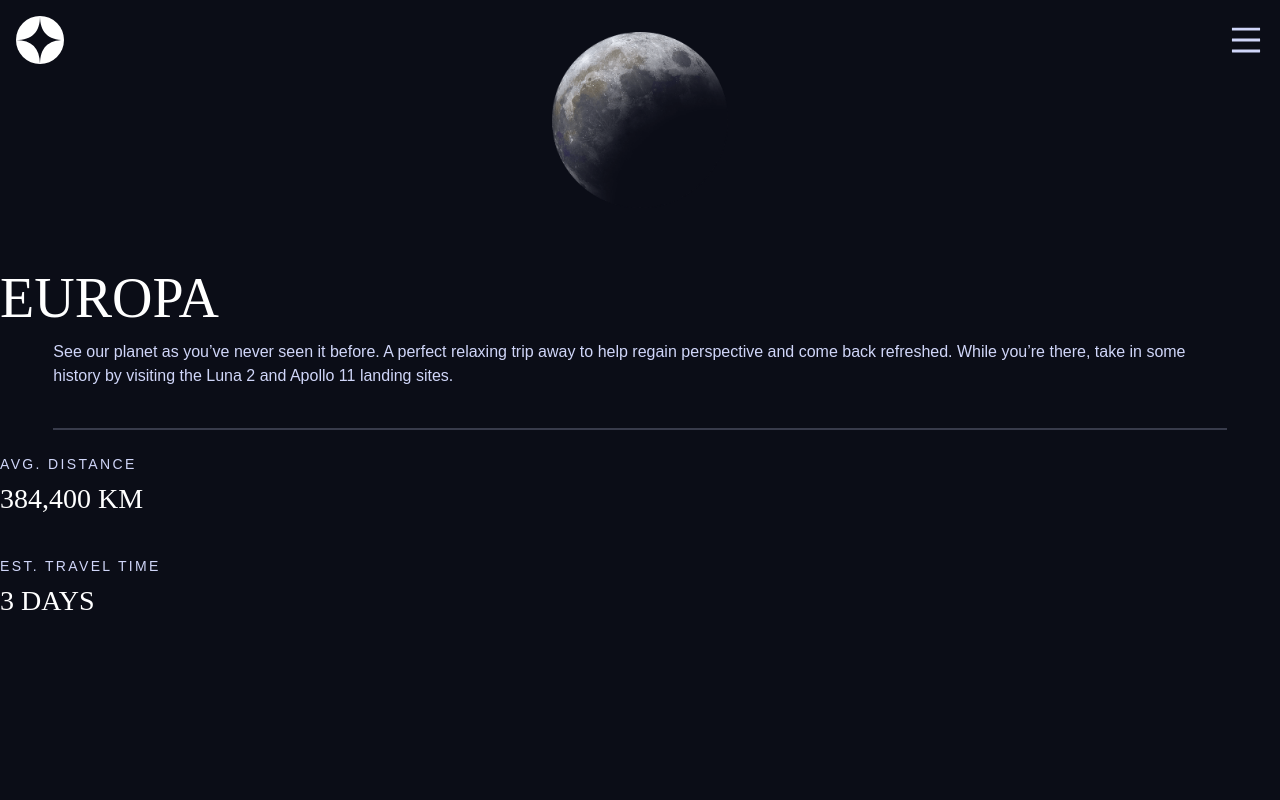
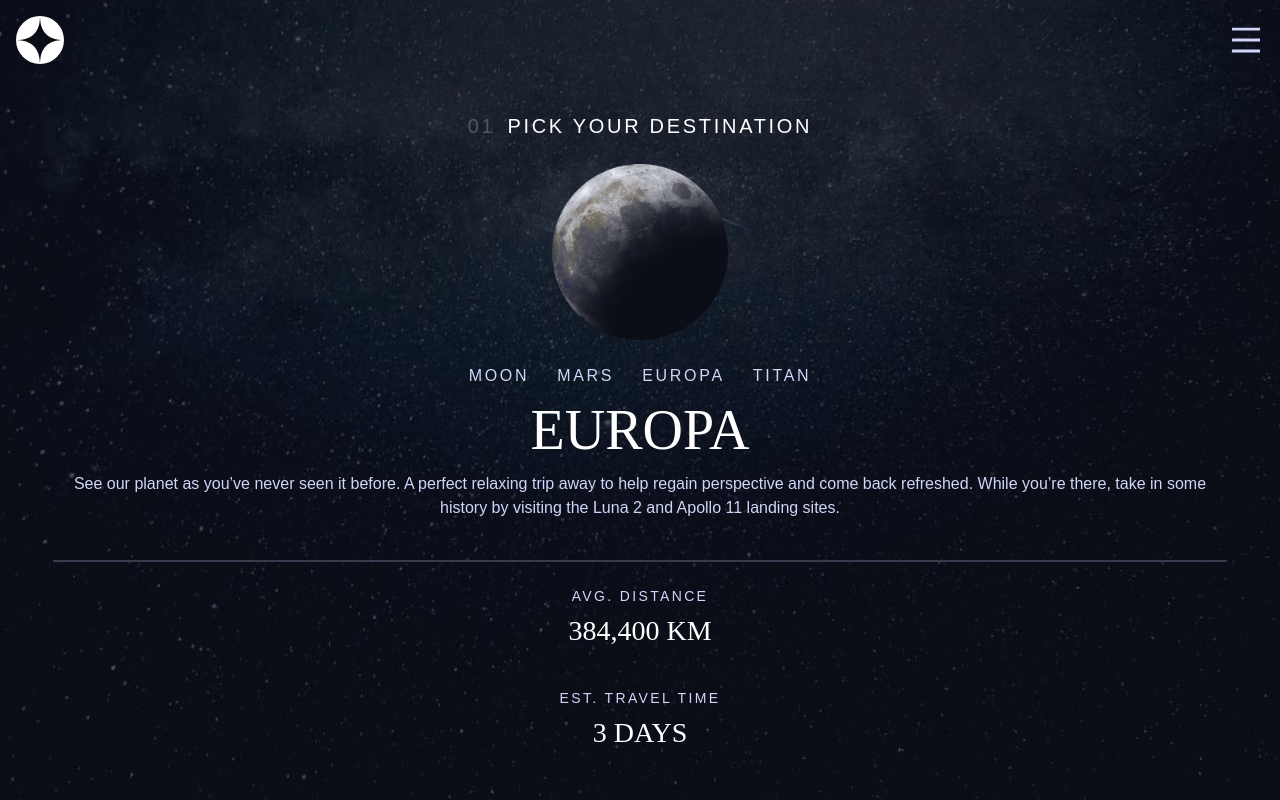
Before and after one commit to beloveddie/space-tourism, a React (Create React App) app: page /destination in a window 1280 px wide. Built offline with nearby package versions, Linux system fonts and the light colour scheme.

Commit message:
Setup routing

```diff
--- a/src/App.tsx
+++ b/src/App.tsx
@@ -3,6 +3,7 @@ import Layout from "./components/Layout";
 import { Routes, Route } from "react-router-dom";
 import Crew from "./pages/Crew";
 import Destination from "./pages/Destination";
+import DestinationLayout from "./components/Destination/DestinationLayout";
 import Technology from "./pages/Technology";
 import DestinationDetail from "./pages/DestinationDetail";
 import { useEffect, useState } from "react";
@@ -10,7 +11,7 @@ import DataContext from "./context/data";
 
 function App() {
   const [data, setData] = useState(null);
-  // fetch data
+  // fetch data and Provide dat via context
   useEffect(() => {
     fetch("/data.json")
       .then((response) => response.json())
@@ -29,7 +30,7 @@ function App() {
       <Routes>
         <Route path="/" element={<Layout />}>
           <Route index element={<Home />} />
-          <Route path="destination">
+          <Route path="destination" element={<DestinationLayout />}>
             <Route index element={<Destination />} />
             <Route path=":destination" element={<DestinationDetail />} />
           </Route>
```
